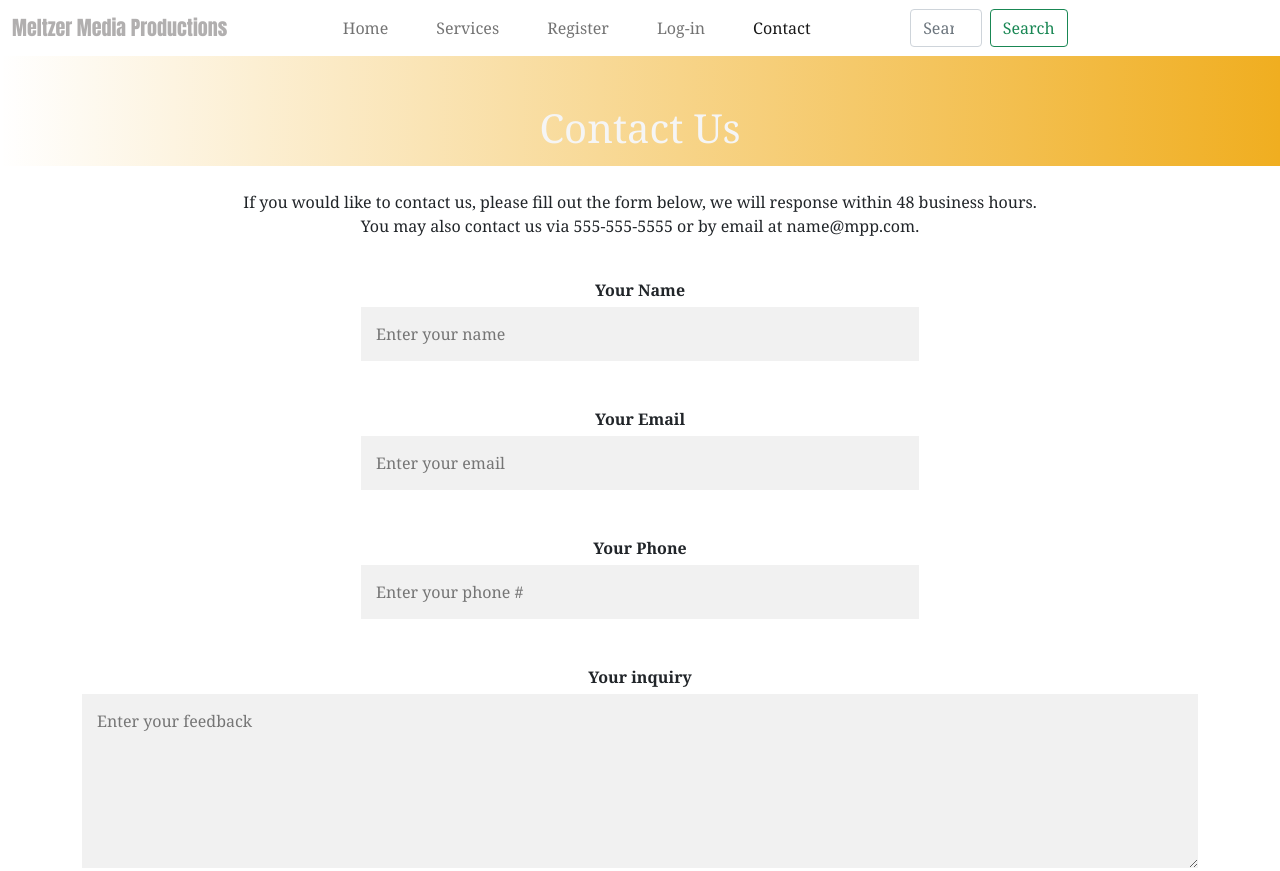
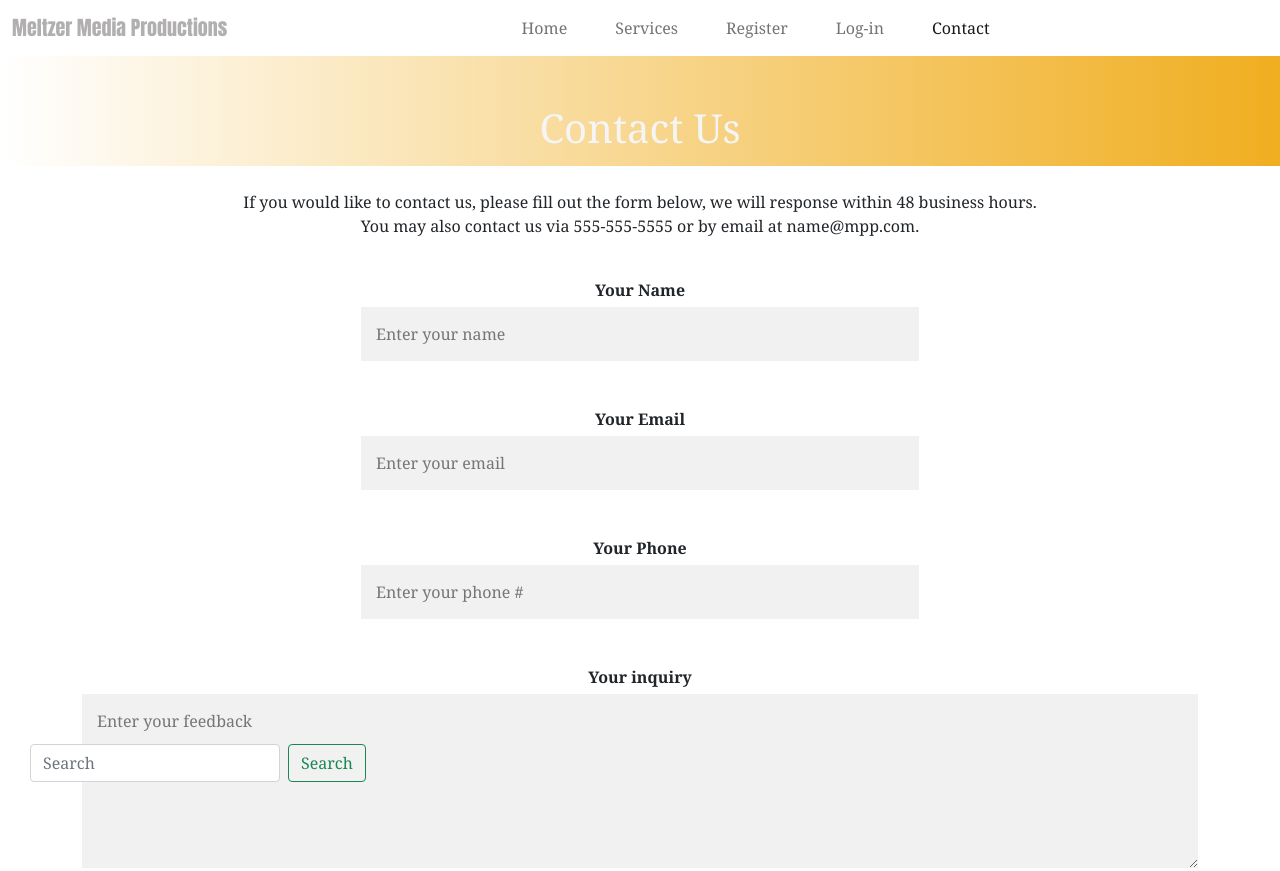
Before and after one commit to kimberly-hernandez/ecommerce-site-Kimberly, a plain HTML site: page Contact.html in a window 1280 px wide. Shown: the top 871 px of the page. Drawn offline with nearby package versions, Linux system fonts and the light colour scheme.

Commit message:
upated search bag

```diff
--- a/Contact.html
+++ b/Contact.html
@@ -35,10 +35,7 @@
                 <a class="nav-link active" href="Contact.html">Contact</a>
               </li>
               </ul>
-            <form class="d-flex pull-right">
-              <input class="form-control me-2" type="search" placeholder="Search" aria-label="Search">
-              <button class="btn btn-outline-success" type="submit">Search</button>
-            </form>
+
           </div>
         </div>
       </nav>
@@ -71,4 +68,12 @@
 </div>
       <script src="https://cdn.jsdelivr.net/npm/bootstrap@5.0.0-beta3/dist/js/bootstrap.bundle.min.js" integrity="sha384-JEW9xMcG8R+pH31jmWH6WWP0WintQrMb4s7ZOdauHnUtxwoG2vI5DkLtS3qm9Ekf" crossorigin="anonymous"></script>
       </body>
+      <div class="footer" id="footer">
+      </br>
+        <form class="d-flex pull-right">
+          <input class="form-control me-2" type="search" placeholder="Search" aria-label="Search" id="search" style="float-right;">
+          <button class="btn btn-outline-success" type="submit">Search</button>
+        </form>
+      </div>
+
 </html>
```
